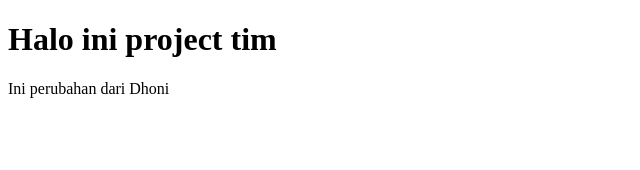
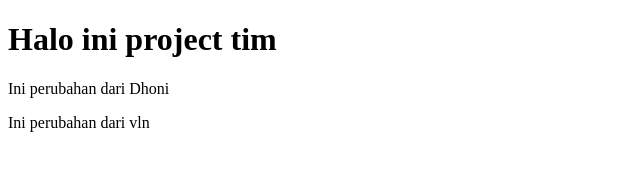
Before and after one commit to Dhoneew/latihan-git, a plain HTML site: page index.html in a window 1280 px wide. Shown: the whole page, without its empty margins (0-640 px from the left). Drawn offline with Linux system fonts and the light colour scheme.

Commit message:
Add new paragraph from vln to index.html

```diff
--- a/index.html
+++ b/index.html
@@ -6,5 +6,6 @@
 <body>
   <h1>Halo ini project tim</h1>
   <p>Ini perubahan dari Dhoni</p>
+  <p>Ini perubahan dari vln</p>
 </body>
 </html>
```
